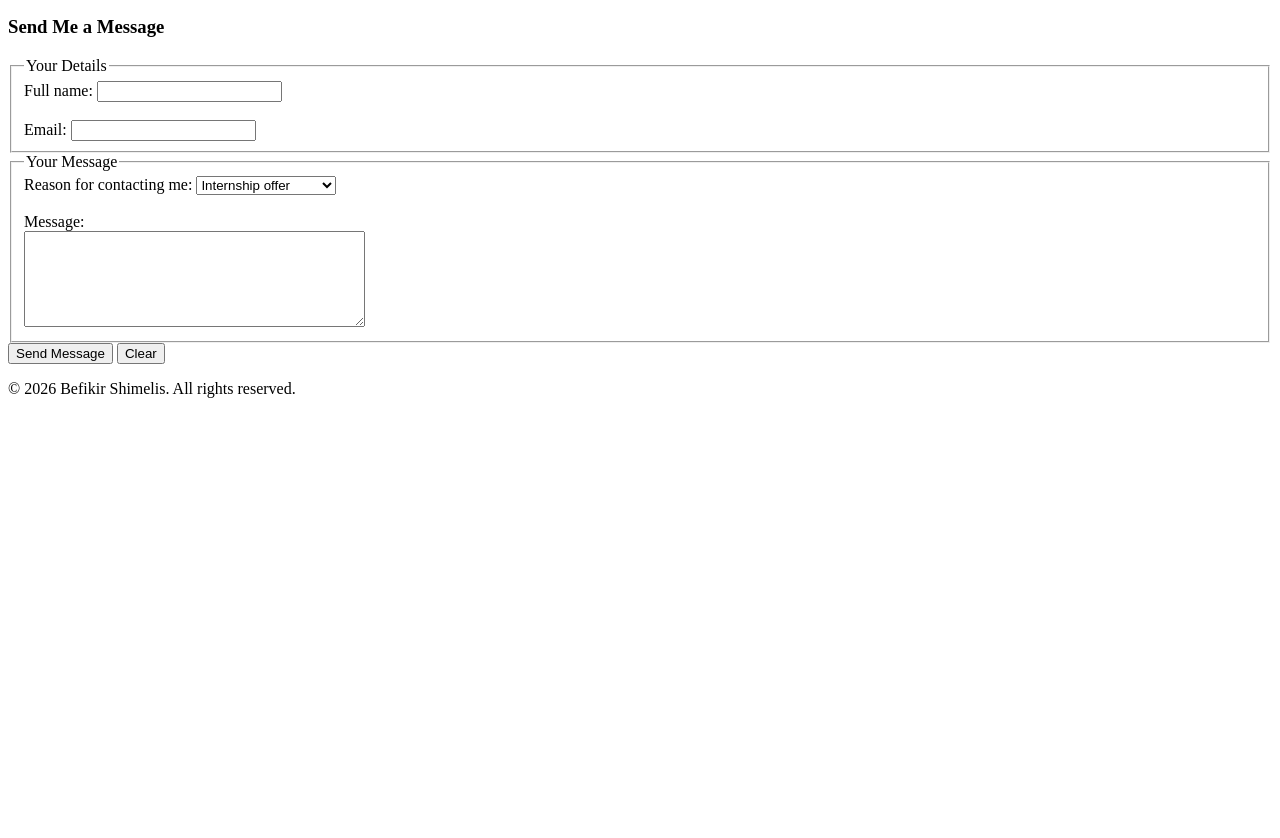
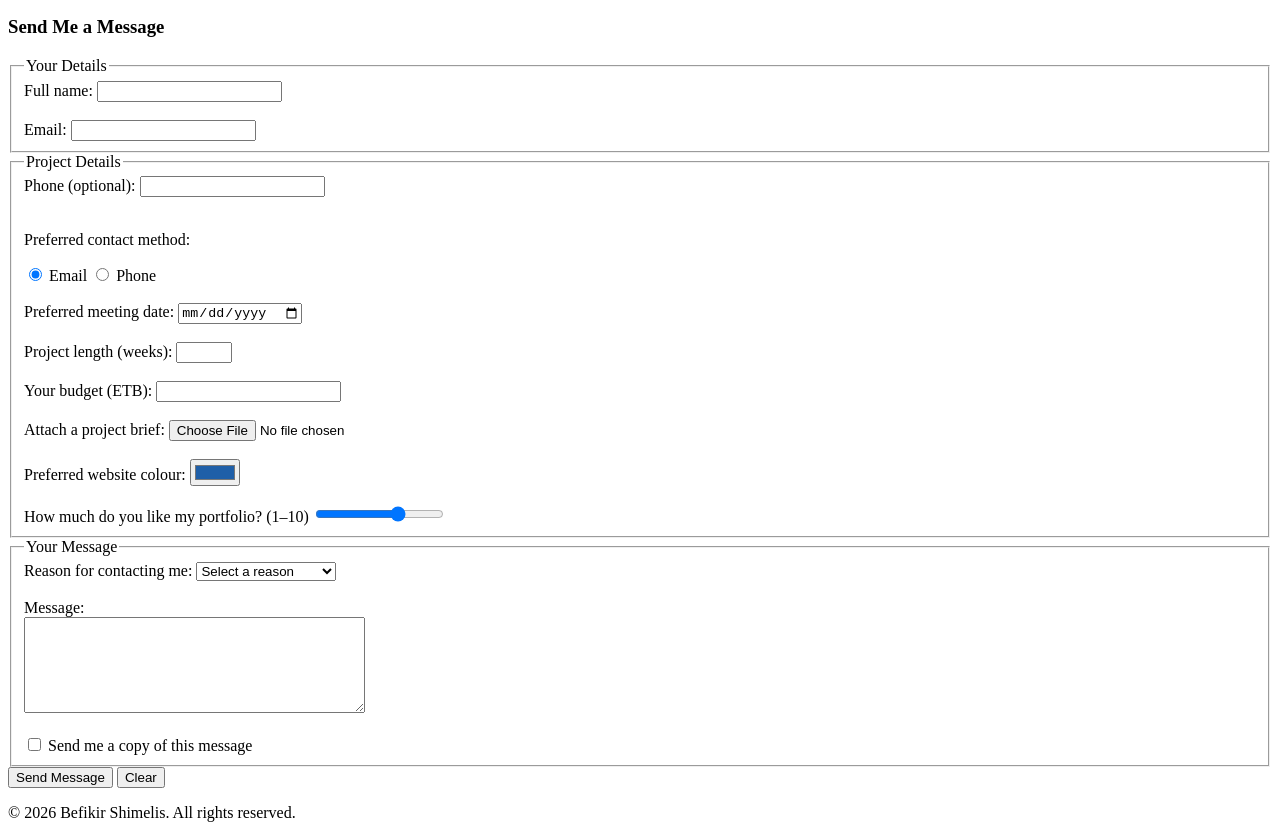
Before and after one commit to squidward404/dummy-portfolio, a plain HTML site: page index.html in a window 1280 px wide. Shown: the part 3635-4473 px from the top of the page. Before the commit the page ends 4049 px from the top, so only its background shows below. Drawn offline with Linux system fonts and the light colour scheme.

Commit message:
Lab 10: Add form input types and validation

```diff
--- a/index.html
+++ b/index.html
@@ -324,18 +324,111 @@
 
             <h3>Send Me a Message</h3>
 
-            <form action="thank-you.html" method="get">
+            <form action="thank-you.html"
+                  method="post"
+                  enctype="multipart/form-data">
 
                 <fieldset>
                     <legend>Your Details</legend>
 
                     <label for="fullname">Full name:</label>
-                    <input type="text" id="fullname" name="fullname">
+                    <input type="text"
+                           id="fullname"
+                           name="fullname"
+                           required>
 
                     <br><br>
 
                     <label for="email">Email:</label>
-                    <input type="email" id="email" name="email">
+                    <input type="email"
+                           id="email"
+                           name="email"
+                           required>
+                </fieldset>
+
+                <fieldset>
+                    <legend>Project Details</legend>
+
+                    <label for="phone">Phone (optional):</label>
+                    <input type="text"
+                           id="phone"
+                           name="phone"
+                           pattern="0[79][0-9]{8}"
+                           title="10 digits starting with 09 or 07">
+
+                    <br><br>
+
+                    <p>Preferred contact method:</p>
+
+                    <input type="radio"
+                           id="by-email"
+                           name="contact-method"
+                           value="email"
+                           checked>
+
+                    <label for="by-email">Email</label>
+
+                    <input type="radio"
+                           id="by-phone"
+                           name="contact-method"
+                           value="phone">
+
+                    <label for="by-phone">Phone</label>
+
+                    <br><br>
+
+                    <label for="meeting">Preferred meeting date:</label>
+                    <input type="date"
+                           id="meeting"
+                           name="meeting"
+                           min="2026-11-01">
+
+                    <br><br>
+
+                    <label for="weeks">Project length (weeks):</label>
+                    <input type="number"
+                           id="weeks"
+                           name="weeks"
+                           min="1"
+                           max="52"
+                           step="1">
+
+                    <br><br>
+
+                    <label for="budget">Your budget (ETB):</label>
+                    <input type="number"
+                           id="budget"
+                           name="budget"
+                           min="1000"
+                           step="500">
+
+                    <br><br>
+
+                    <label for="brief">Attach a project brief:</label>
+                    <input type="file"
+                           id="brief"
+                           name="brief">
+
+                    <br><br>
+
+                    <label for="colour">Preferred website colour:</label>
+                    <input type="color"
+                           id="colour"
+                           name="colour"
+                           value="#1f5fa8">
+
+                    <br><br>
+
+                    <label for="rating">
+                        How much do you like my portfolio? (1–10)
+                    </label>
+
+                    <input type="range"
+                           id="rating"
+                           name="rating"
+                           min="1"
+                           max="10"
+                           value="7">
                 </fieldset>
 
                 <fieldset>
@@ -343,7 +436,11 @@
 
                     <label for="reason">Reason for contacting me:</label>
 
-                    <select id="reason" name="reason">
+                    <select id="reason" name="reason" required>
+                        <option value="" selected disabled>
+                            Select a reason
+                        </option>
+
                         <optgroup label="Work">
                             <option value="internship">Internship offer</option>
                             <option value="freelance">Freelance project</option>
@@ -366,7 +463,19 @@
                     <textarea id="message"
                               name="message"
                               rows="6"
-                              cols="40"></textarea>
+                              cols="40"
+                              required></textarea>
+
+                    <br><br>
+
+                    <input type="checkbox"
+                           id="copy"
+                           name="copy"
+                           value="yes">
+
+                    <label for="copy">
+                        Send me a copy of this message
+                    </label>
                 </fieldset>
 
                 <button type="submit">Send Message</button>
```
Also changed, not shown: thank-you.html (+4 -2 lines).
